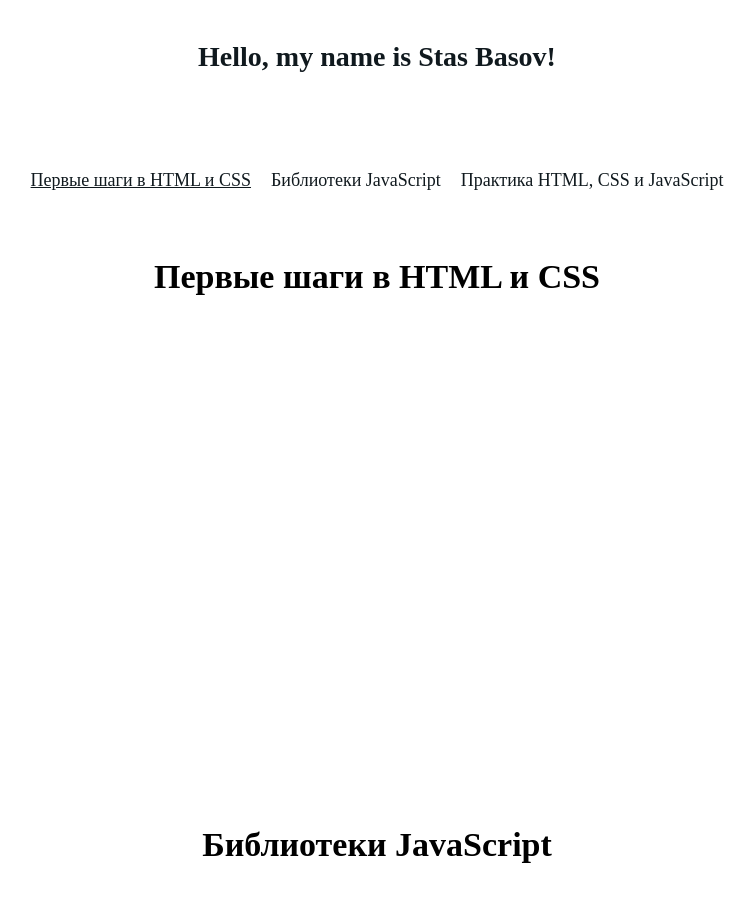
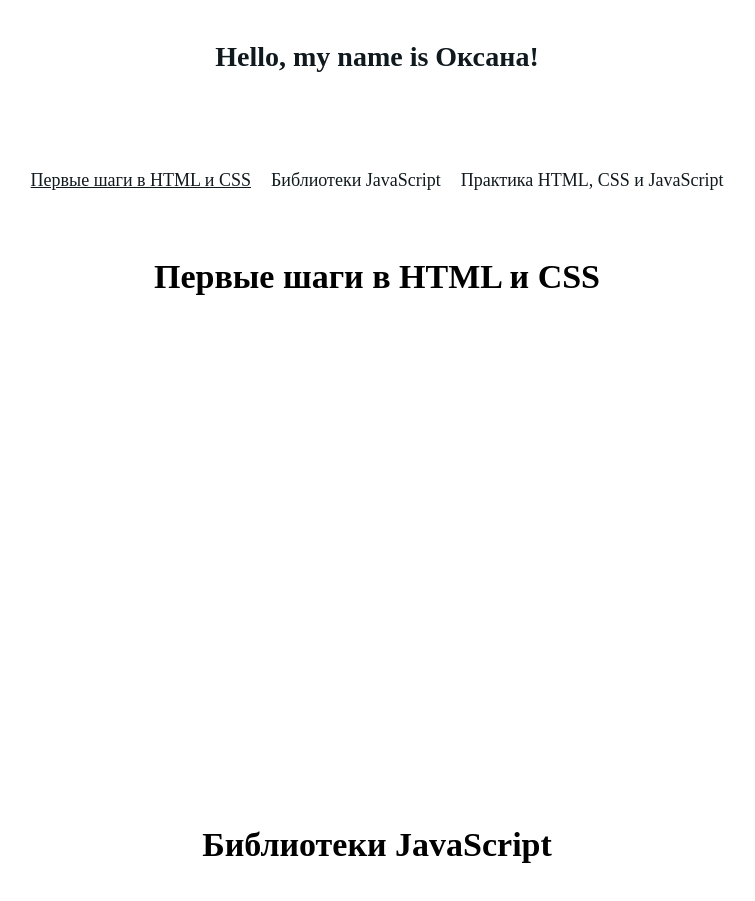
Before and after one commit to OxanaGal/first-project, a plain HTML site: page index.html in a window 1280 px wide. Shown: the top 901 px of the page, without its empty margins (271-1026 px from the left). Drawn offline with Linux system fonts and the light colour scheme.

Commit message:
version 0.1

```diff
--- a/index.html
+++ b/index.html
@@ -6,13 +6,13 @@
   <link rel="stylesheet" href="style.css">
   <title>Портфолио</title>
   <meta name="viewport" content="width=device-width, initial-scale=1">
-  <meta name="description" content="портфолио Стас Басов на Яндекс Практикуме">
+  <meta name="description" content="портфолио Оксаны на Яндекс Практикуме">
   <meta name="keywords" content="html, css, javascript">
-  <meta name="author" content="Стас Басов">
+  <meta name="author" content="Оксана Галямова">
 </head>
 <body class="page">
   <header class="header centered-block">
-    <h1 class="centered-block"><a href="#" class="header__link" lang="en">Stas Basov</a></h1>
+    <h1 class="centered-block"><a href="#" class="header__link" lang="en">Оксана</a></h1>
   </header>
   <nav class="menu centered-block page__menu">
     <a href="#beginner" class="menu__link menu__link_active">Первые шаги в HTML и CSS</a>
```
